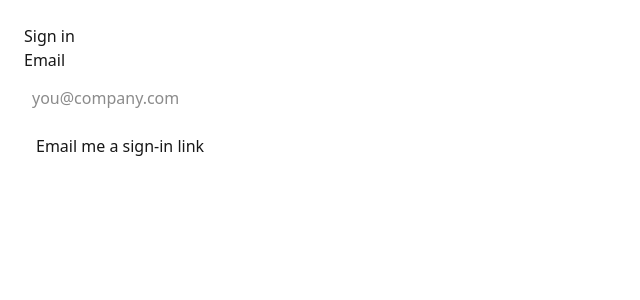
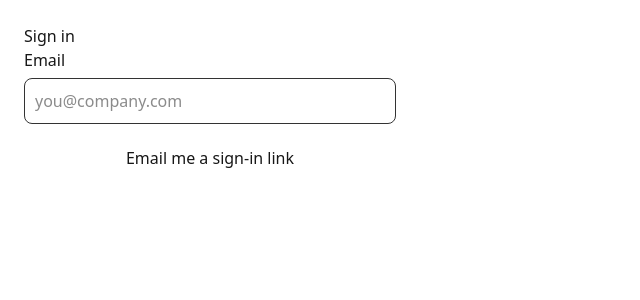
Before and after one commit to jbmeadows26/tradegpt-platform, a Next.js app: page /auth/signin in a window 1280 px wide. Shown: the top 300 px of the page, without its empty margins (0-640 px from the left). Built offline with nearby package versions, Linux system fonts and the light colour scheme.

Commit message:
Show sign-in sent state

```diff
--- a/app/auth/signin/sign-in-form.tsx
+++ b/app/auth/signin/sign-in-form.tsx
@@ -6,44 +6,68 @@ import { signIn } from "next-auth/react";
 export default function SignInForm() {
   const [email, setEmail] = useState("");
   const [loading, setLoading] = useState(false);
+  const [sent, setSent] = useState(false);
   const [error, setError] = useState<string | null>(null);
 
   async function onSubmit(e: React.FormEvent) {
     e.preventDefault();
     setLoading(true);
     setError(null);
+    setSent(false);
 
+    try {
       const res = await signIn("email", {
         email,
         callbackUrl: "/onboarding",
         redirect: false,
       });
 
-    // Usually redirect happens before this returns.
-    if (res?.error) setError(res.error);
-    if (res?.url) window.location.href = res.url;
+      if (res?.error) {
+        setError(res.error);
+      } else {
+        // Success: show a confirmation even if res.url is missing
+        setSent(true);
+        if (res?.url) window.location.href = res.url; // may go to verify-request
+      }
+    } catch (err: any) {
+      setError(err?.message ?? "Sign-in failed");
+    } finally {
       setLoading(false);
+    }
   }
 
   return (
-    <form onSubmit={onSubmit}>
-      <label style={{ display: "block", marginBottom: 8 }}>
+    <form onSubmit={onSubmit} style={{ display: "grid", gap: 12 }}>
+      <label style={{ display: "grid", gap: 6 }}>
         Email
         <input
           value={email}
           onChange={(e) => setEmail(e.target.value)}
           type="email"
           required
-          style={{ display: "block", width: "100%", padding: 8, marginTop: 6 }}
+          autoComplete="email"
           placeholder="you@company.com"
+          style={{ padding: 10, borderRadius: 8, border: "1px solid #333" }}
         />
       </label>
 
-      <button type="submit" disabled={loading} style={{ padding: "8px 12px" }}>
+      <button
+        type="submit"
+        disabled={loading}
+        style={{ padding: "10px 12px", borderRadius: 10 }}
+      >
         {loading ? "Sending..." : "Email me a sign-in link"}
       </button>
 
-      {error ? <p style={{ marginTop: 12 }}>Error: {error}</p> : null}
+      {sent ? (
+        <div style={{ fontSize: 14, opacity: 0.9 }}>
+          ✅ Check your email for a sign-in link. (Also check spam.)
+        </div>
+      ) : null}
+
+      {error ? (
+        <div style={{ fontSize: 14, color: "tomato" }}>Error: {error}</div>
+      ) : null}
     </form>
   );
 }
```
Lines whose indentation alone changed are shown as unchanged.
